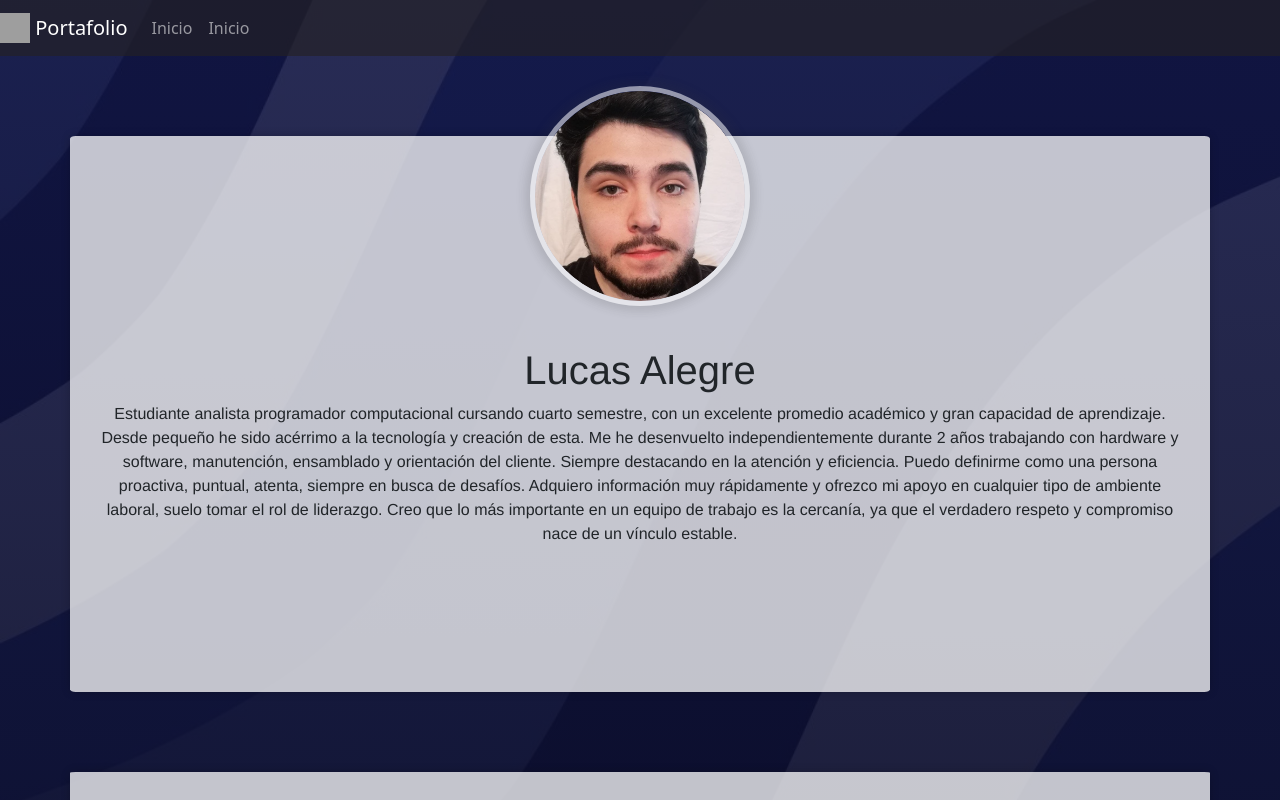
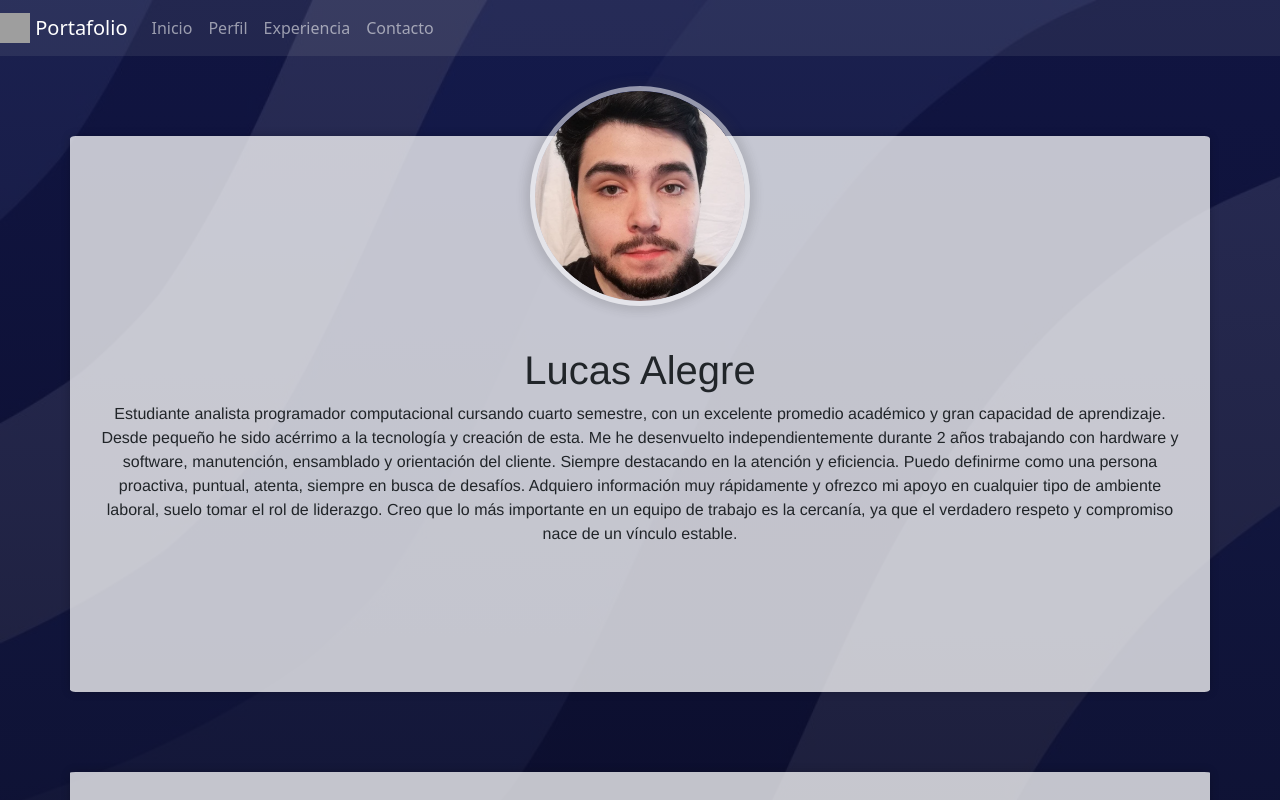
Before and after one commit to Luyinq/Portafolio, an Angular app: page / in a window 1280 px wide. Shown: the top 800 px of the page. Built offline with nearby package versions, Linux system fonts and the light colour scheme; grey boxes are pictures that could not be loaded.

Commit message:
adsdasd
dadas

```diff
--- a/src/index.html
+++ b/src/index.html
@@ -22,7 +22,13 @@
           <a class="nav-link" href="#">Inicio</a>
         </li>
         <li class="nav-item active">
-          <a class="nav-link" href="/Portafolio/#prueba">Inicio</a>
+          <a class="nav-link" href="/Portafolio/#prueba">Perfil</a>
+        </li>
+        <li class="nav-item active">
+          <a class="nav-link" href="/Portafolio/#prueba">Experiencia</a>
+        </li>
+        <li class="nav-item active">
+          <a class="nav-link" href="/Portafolio/#prueba">Contacto</a>
         </li>
       </ul>
     </div>
--- a/src/styles.scss
+++ b/src/styles.scss
@@ -12,5 +12,6 @@ body {
   }
 
 .custom-nav {
-  background-color: #2421219d;
+  position: sticky;
+  background-color: rgb(199 197 197 / 10%);;
 }
```
Also changed, not shown: 3 other files (tests, documents, lock files or other folders).
